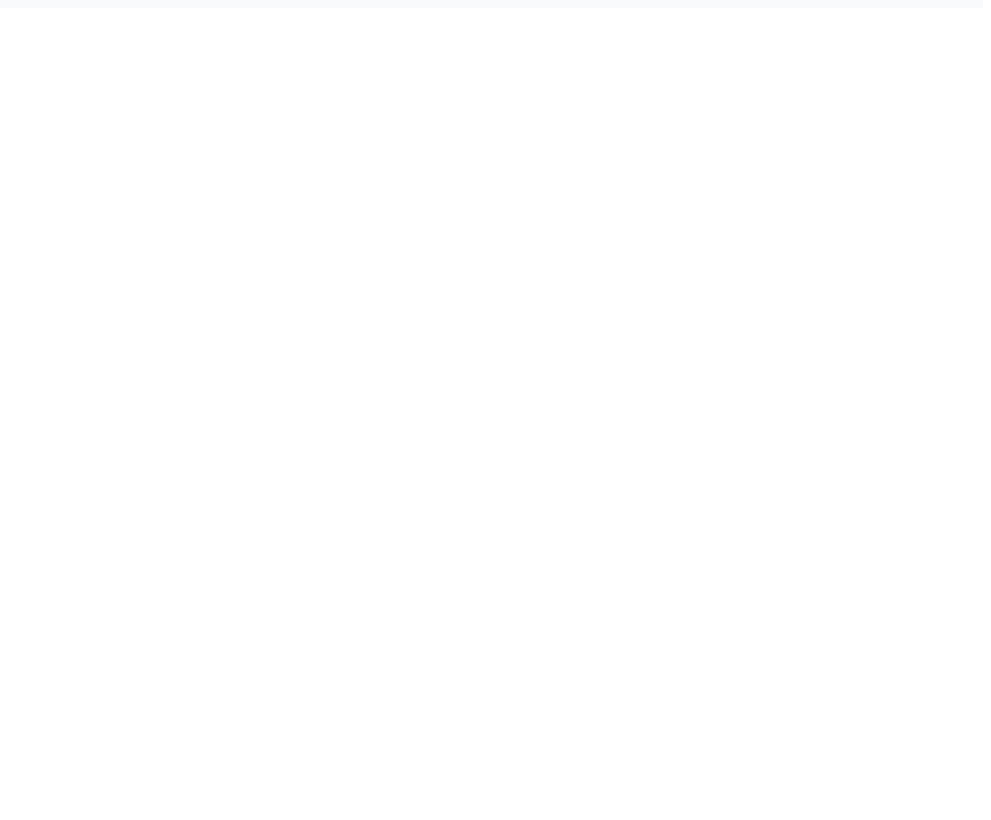
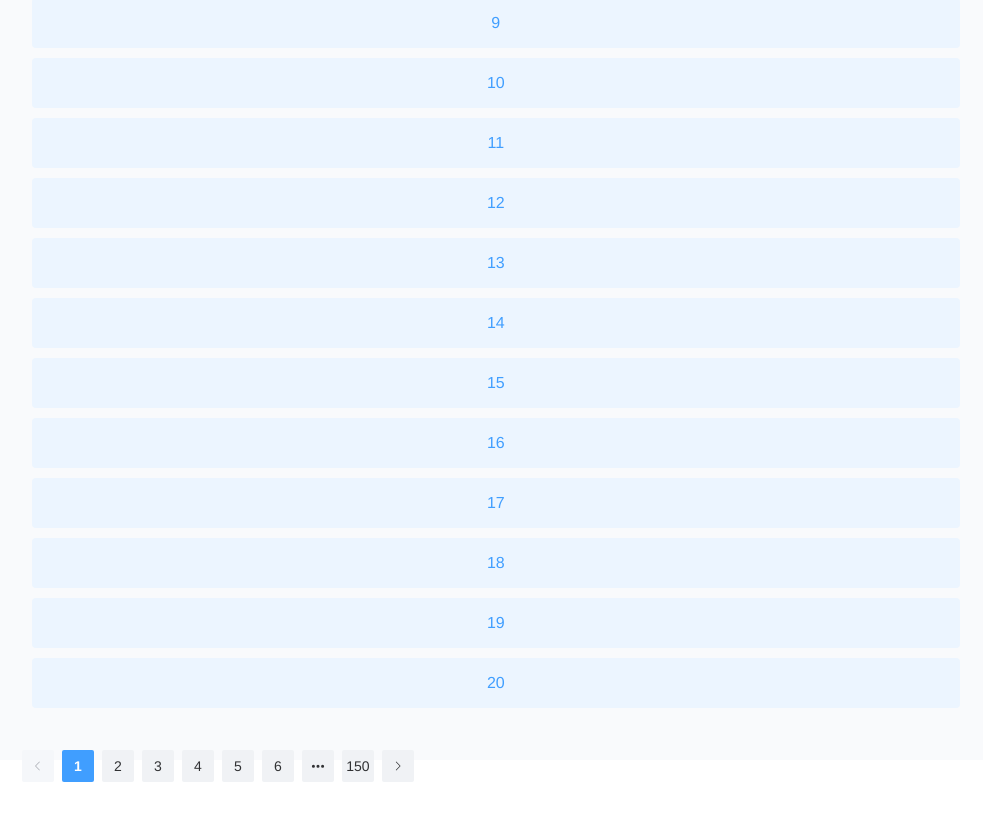
Before and after one commit to qa-gt/gt-v3-frontend, a Vue app: page /#/layout in a window 1280 px wide. Shown: the part 588-1408 px from the top of the page, without its empty margins (289-1280 px from the left). Before the commit the page ends 800 px from the top, so only its background shows below. Built offline with nearby package versions, Linux system fonts and the light colour scheme.

Commit message:
Update LayoutView.vue

```diff
--- a/src/views/LayoutView.vue
+++ b/src/views/LayoutView.vue
@@ -35,22 +35,23 @@
           {{ item }}
         </p>
       </el-scrollbar>
-
     </el-col>
 
-
     <el-col :span="18">
-
-      <el-scrollbar height="490px">
+      <el-scrollbar>
         <p v-for="item in 20" :key="item" class="scrollbar-demo-item">
           {{ item }}
         </p>
       </el-scrollbar>
 
+      <el-pagination background layout="prev, pager, next" :total="1500">
+      </el-pagination>
     </el-col>
 
+    <!--<el-col :span="6"><div class="grid-content bg-purple"></div></el-col>-->
 
-    <!--<el-col :span="6"><div class="grid-content bg-purple"></div></el-col>-->
+
+
   </el-row>
 </template>
 
```
